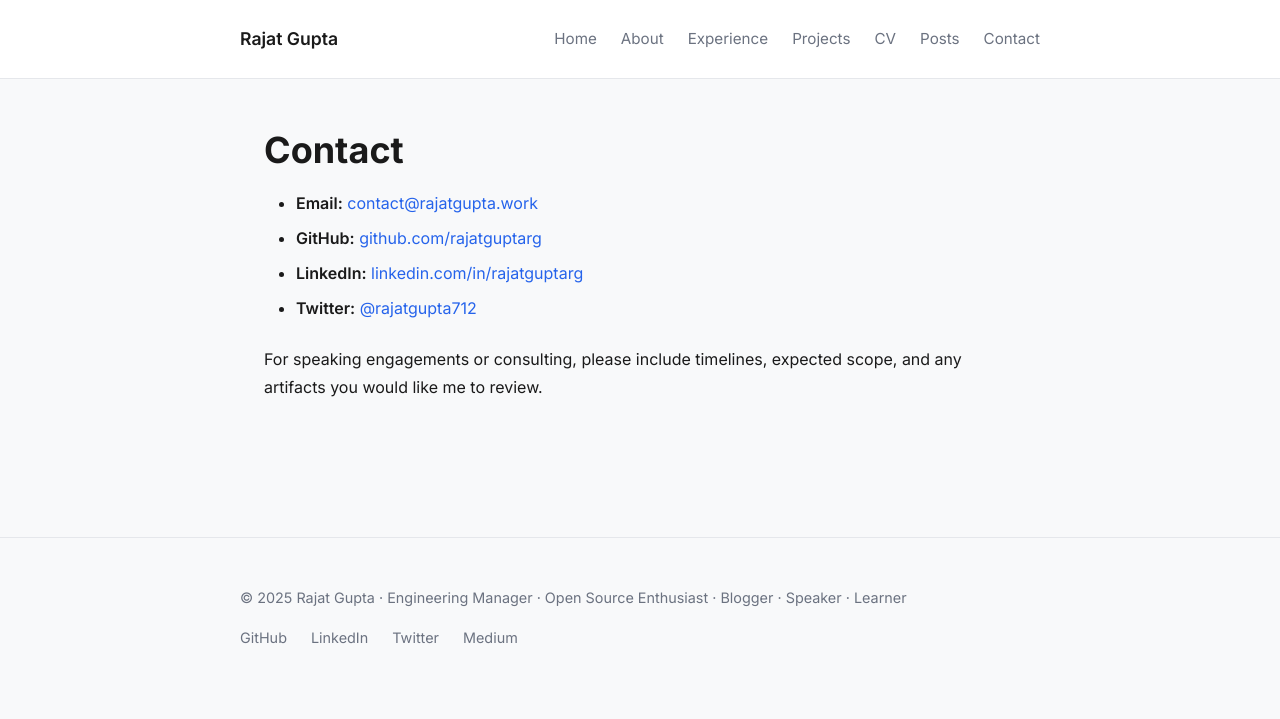
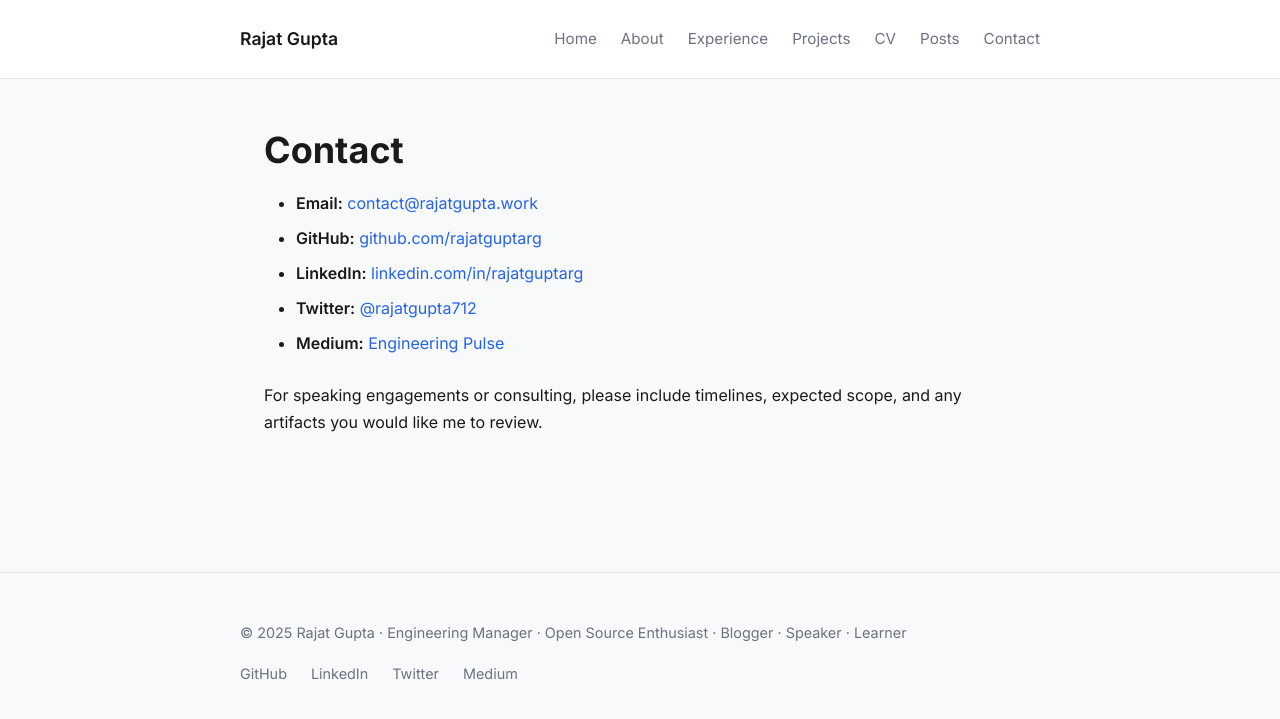
Before and after one commit to rajatguptarg/rajatguptarg.github.io, a Jekyll site: the page built from contact.md, in a window 1280 px wide. Shown: the top 719 px of the page. Built offline with Jekyll 4.4.1, drawn with Linux system fonts in a browser that asks for light colours.

Commit message:
Update
Signed-off-by: Rajat Gupta <rajat.gupta@paymenttools.com>

```diff
--- a/contact.md
+++ b/contact.md
@@ -11,5 +11,6 @@ permalink: /contact/
 - **GitHub:** <a href="https://github.com/rajatguptarg">github.com/rajatguptarg</a>
 - **LinkedIn:** <a href="https://www.linkedin.com/in/rajatguptarg/">linkedin.com/in/rajatguptarg</a>
 - **Twitter:** <a href="https://twitter.com/rajatgupta712">@rajatgupta712</a>
+- **Medium:** <a href="https://pulse.rajatgupta.work">Engineering Pulse</a>
 
 For speaking engagements or consulting, please include timelines, expected scope, and any artifacts you would like me to review.
```
